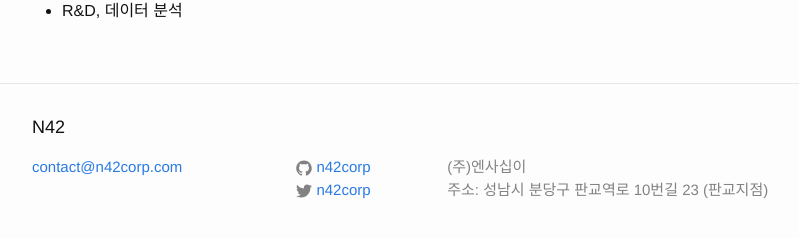
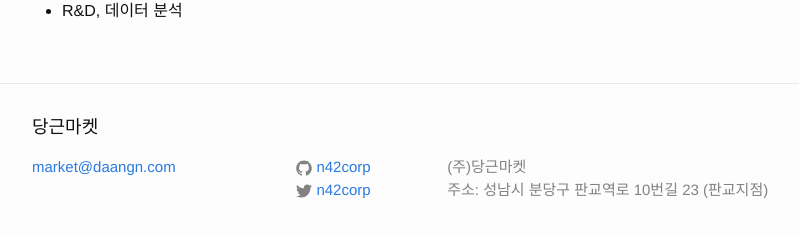
Before and after one commit to daangn/daangn-team-page, a Jekyll site: the page built from about.md, in a window 1280 px wide and 900 px high, scrolled down 786 px. Shown: the part 639-877 px from the top of the window, without its empty margins (238-1037 px from the left). Built offline with Jekyll 4.4.1, drawn with Linux system fonts in a browser that asks for light colours.

Commit message:
Update _config.yml

```diff
--- a/_config.yml
+++ b/_config.yml
@@ -1,8 +1,8 @@
 # Site settings
-title: N42
-email: contact@n42corp.com
+title: 당근마켓
+email: market@daangn.com
 description: > # this means to ignore newlines until "baseurl:"
-  (주)엔사십이<br/>
+  (주)당근마켓<br/>
   주소: 성남시 분당구 판교역로 10번길 23 (판교지점)
 baseurl: "" # the subpath of your site, e.g. /blog/
 url: "http://www.n42corp.com" # the base hostname & protocol for your site
```
